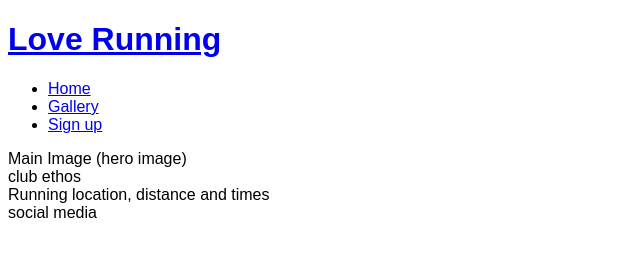
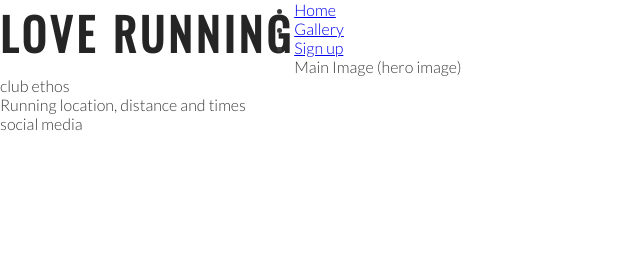
Before and after one commit to Lee-moran/love-running, a plain HTML site: page index.html in a window 1280 px wide. Shown: the whole page, without its empty margins (0-640 px from the left). Drawn offline with nearby package versions, Linux system fonts and the light colour scheme.

Commit message:
add style to header and logo

```diff
--- a/assets/css/style.css
+++ b/assets/css/style.css
@@ -1,2 +1,25 @@
-body {font-family: Arial;
+@import url('https://fonts.googleapis.com/css2?family=Lato:wght@300&family=Oswald&display=swap');
+* {
+    margin: 0;
+    padding: 0;
+    border: 0;
 }
+
+body {font-family:lato, sans-serif;
+    font-weight: 300;
+    color: #3a3a3a;
+}
+
+/* heading and logo design */
+h1, h2 {
+    font-family: Oswald, sans-serif;
+    text-transform: uppercase;
+    letter-spacing: 4px;
+    color: #252525
+
+}
+
+#logo {
+    float: left;
+    font-size: 280%;
+}
--- a/index.html
+++ b/index.html
@@ -15,7 +15,7 @@
 <body>
     <header>
         <a href="index.html">
-            <h1> Love Running </h1>
+            <h1 id="logo"> Love Running </h1>
         </a>
         <nav>
             <ul>
```
